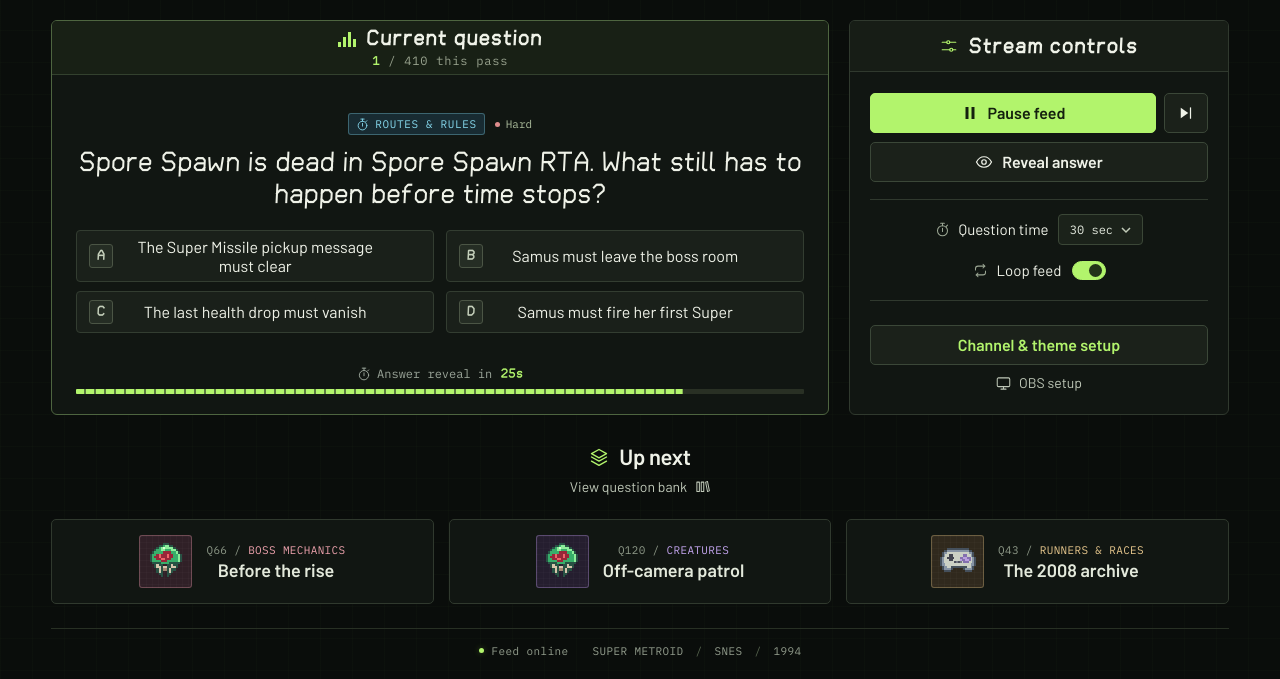
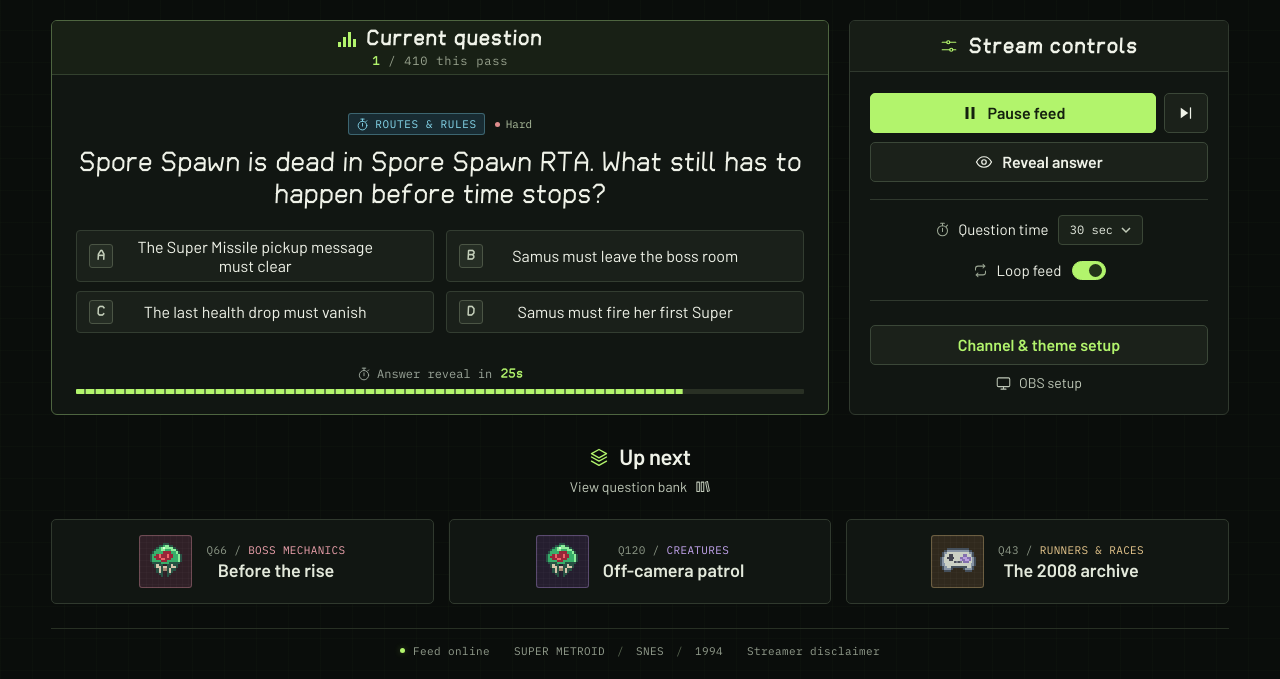
Before and after one commit to Intelligent-Decisions-Interactive/zebes-trivia, a plain HTML site: page index.html in a window 1280 px wide. Shown: the part 354-1033 px from the top of the page. Drawn offline with Linux system fonts and the light colour scheme.

Commit message:
Clarify streamer credits and independent fan project status

```diff
--- a/index.html
+++ b/index.html
@@ -61,7 +61,7 @@
     <div class="filters"><label class="searchbox"><i data-icon="search"></i><input type="search" id="search" placeholder="Search questions" aria-label="Search questions"></label><select id="category-filter" aria-label="Filter by category"><option value="">All categories</option></select></div>
     <div class="archive-count" id="results" aria-live="polite"></div><div id="bank-list"></div>
   </section>
-  <footer><span><b class="footer-light"></b><span id="footer-state">Feed online</span></span><span>SUPER METROID <em>/</em> SNES <em>/</em> 1994</span></footer>
+  <footer><span><b class="footer-light"></b><span id="footer-state">Feed online</span></span><span>SUPER METROID <em>/</em> SNES <em>/</em> 1994</span><a href="setup.html#streamer-disclaimer">Streamer disclaimer</a></footer>
 </main>
 <button class="button exit-stream" id="exit-stream"><i data-icon="contract"></i>Exit stream view</button>
 <dialog id="scores-dialog"><div class="panel-heading"><h2>Channel scorebook</h2><button class="close" id="close-scores" aria-label="Close scorebook">×</button></div>
```
Also changed, not shown: setup.html (+1 -0 lines), stream.html (+1 -1 lines), 2 other files.
